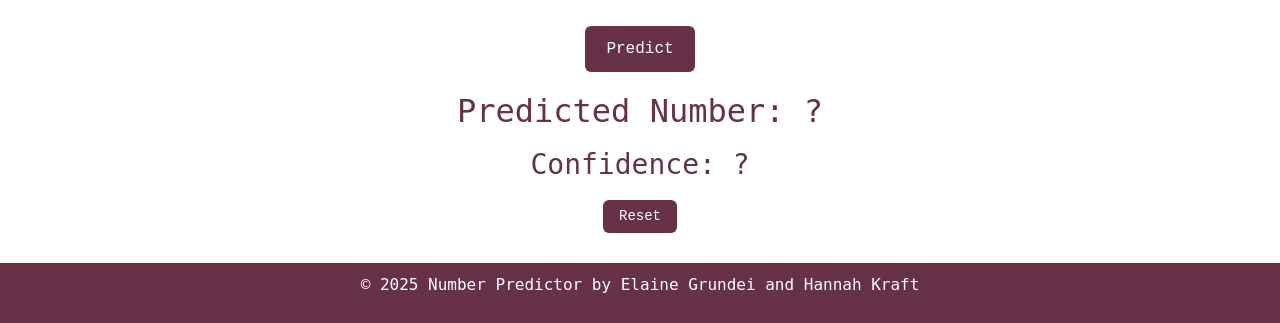
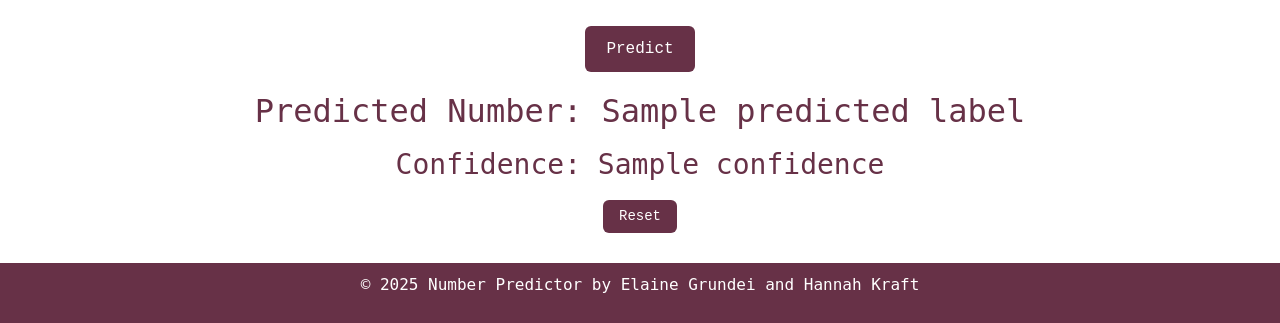
Before and after one commit to AimeeElaineGrundei/project_dski_mnist_dataset, a Flask app: template templates/index.html in a window 1280 px wide. Shown: the part 484-807 px from the top of the page. Run offline with Flask 3, Linux system fonts and the light colour scheme; the template is opened without the code that fills it: most values are stand-ins (such as "Sample title", 1, 10 or a date in 2020).

Commit message:
flask verbindung zu html

```diff
--- a/main.py
+++ b/main.py
@@ -1,16 +1,22 @@
 ### Imports
+import base64
+from io import BytesIO
 from database_operations import insert_result, fetch_all, fetch_by_model
 import keras
+from PIL import Image
 from flask import Flask, render_template, request, jsonify
 import numpy as np
+import os
 
 app = Flask(__name__)
 
-model_path = './models/mnist_model1.keras'
+model_path = os.path.join(os.path.dirname(__file__), 'models', 'mnist_model1.keras')
 
 def load_model(model_path: str) -> keras.Model:
     """Load a Keras model from the specified path."""
     return keras.models.load_model(model_path)
+
+model = load_model(model_path)
 
 def convert_data(image_array):
     """Convert the input image array to the required format."""
@@ -23,5 +29,56 @@ def convert_data(image_array):
 def index():
     return render_template('index.html')
 
+@app.route('/history')
+def history():
+    results = fetch_all()
+    return render_template('history.html', results=results)
+
+@app.route('/statistics')
+def statistics():
+    results = fetch_all()
+    return render_template('statistics.html', results=results)
+
+@app.route('/predict', methods=['POST'])
+def predict():
+    canvas_data_url = request.form['imageData']
+
+    # Extrahiere den Base64-Teil aus dem Daten-URL
+    _, encoded_data = canvas_data_url.split(',', 1)
+
+    # Dekodiere den Base64-Teil in binäre Daten
+    binary_data = base64.b64decode(encoded_data)
+
+    temp_image_path = BytesIO(binary_data)
+
+    img = Image.open(temp_image_path).convert('LA')  # 'LA' = Graustufen
+
+    img = img.resize((28,28))
+    image_array = np.array(img)
+
+    input_data = convert_data(image_array)
+
+    predictions = model.predict(input_data)
+    predicted_label = np.argmax(predictions, axis=1)[0]
+    confidence = float(np.max(predictions))
+
+    # true_label = data.get('true_label', None)
+    # correct = (predicted_label == true_label) if true_label is not None else None
+
+    # insert_result(
+    #     model_name='mnist_model1',
+    #     input_data=image_array.tolist(),
+    #     predicted_label=predicted_label,
+    #     true_label=true_label,
+    #     correct=correct,
+    #     confidence=confidence
+    # )
+
+    return render_template(
+        'index.html',
+        predicted_label=int(predicted_label),
+        confidence=round(confidence, 4)
+    )
+
 if __name__ == "__main__":
     app.run(debug=True)
--- a/templates/index.html
+++ b/templates/index.html
@@ -81,10 +81,18 @@
         </form>
         </div>
     <div class="prediction" style="text-align: center; margin-top: 20px;">
-        <h2>Predicted Number: <span id="predicted-number">?</span></h2>
+        {% if predicted_label is defined %}
+            <h2>Predicted Number: <span id="predicted-number">{{ predicted_label }}</span></h2>
+        {% else %}
+            <h2>Predicted Number: <span id="predicted-number">?</span></h2>
+        {% endif %}
     </div>
     <div class="confidence" style="text-align: center; margin-top: 10px;">
-        <h3>Confidence: <span id="confidence-score">?</span></h3>
+        {% if confidence is defined %}
+            <h3>Confidence: <span id="confidence-score">{{ confidence }}</span></h3>
+        {% else %}
+            <h3>Confidence: <span id="confidence-score">?</span></h3>
+        {% endif %}
     </div>
     <div class="reset" style="text-align: center; margin-top: 10px;">
         <button id="reset-button" class="btn rounded" style="padding: 5px 15px; font-size: 14px; font-family: 'Courier New', Courier, monospace">Reset</button>
```
